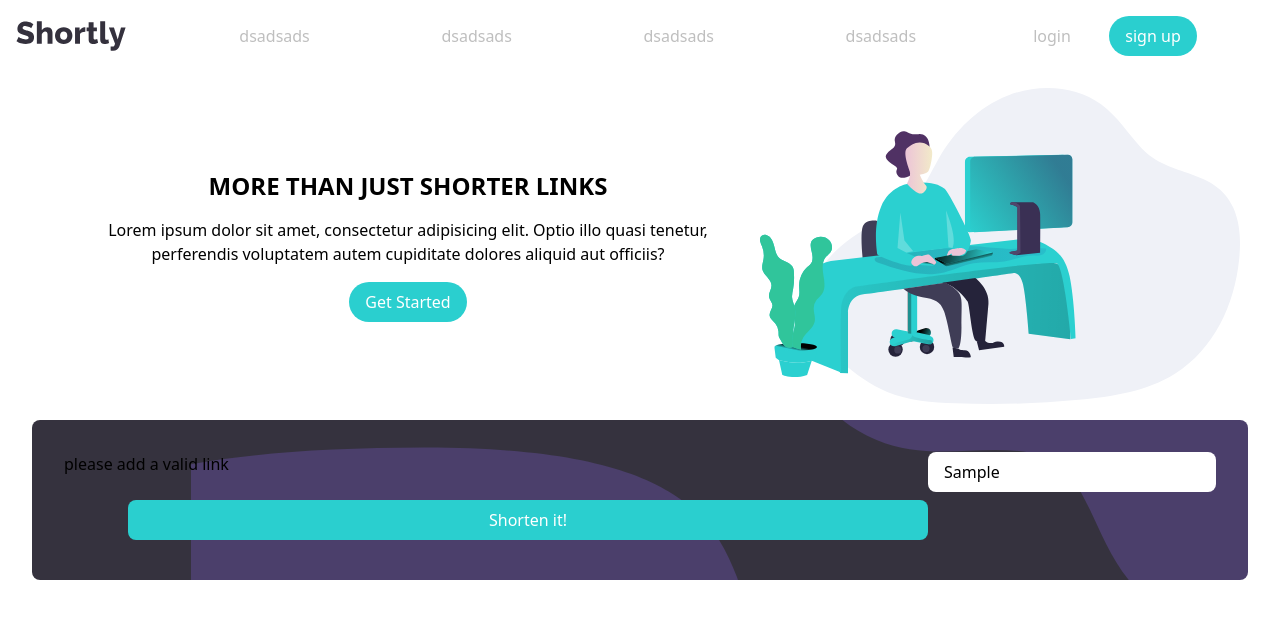
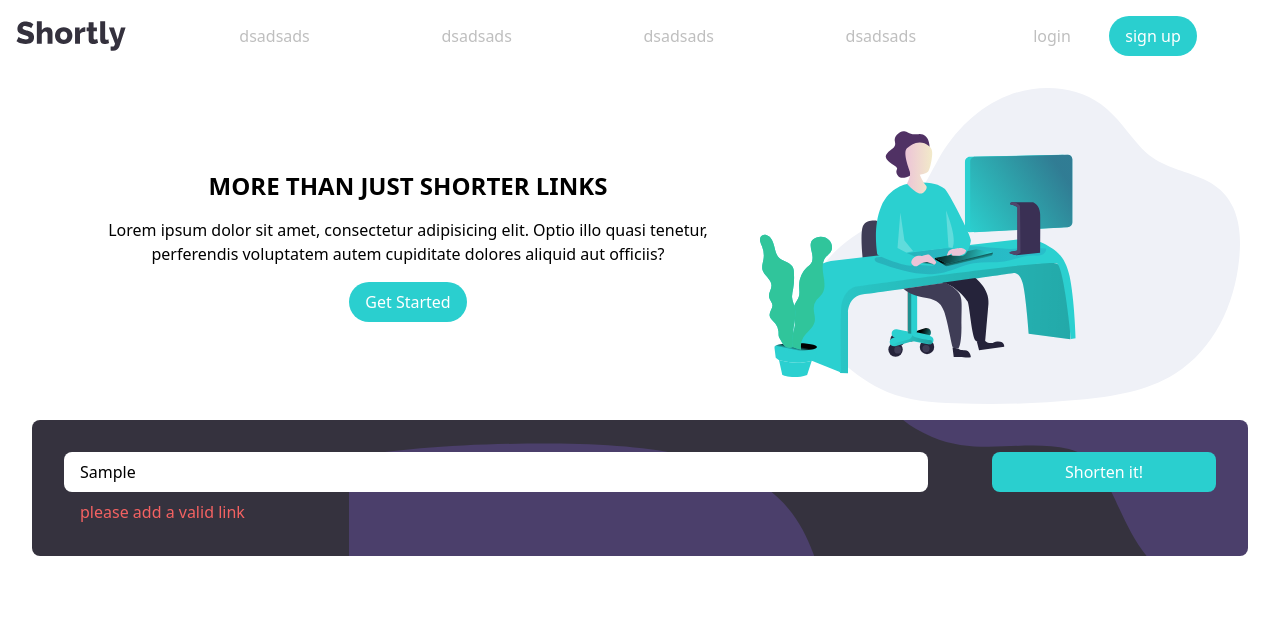
Before and after one commit to Paulorrf/url-shortening, a React (Create React App) app: page / in a window 1280 px wide. Both pictures are taken after typing "Sample" into the empty fields and a click on the button "Shorten it!". Shown: the top 618 px of the page. Built offline with nearby package versions, Linux system fonts and the light colour scheme.

Commit message:
styled error message

```diff
--- a/src/components/LinkShortener/LinkShortener.tsx
+++ b/src/components/LinkShortener/LinkShortener.tsx
@@ -19,7 +19,6 @@ const LinkShortener = () => {
       name="form"
       className="grid w-full grid-cols-1 justify-between rounded-lg bg-darkBlue bg-shorten-mobile bg-contain bg-right bg-no-repeat p-4 md:grid-cols-[3fr_minmax(200px,_1fr)] md:bg-shorten-desktop md:p-8"
     >
-      {error !== "" && <p data-testid="error">{error}</p>}
       <input
         className="mb-2 rounded-lg py-2 pl-4"
         type="text"
@@ -34,6 +33,11 @@ const LinkShortener = () => {
       >
         Shorten it!
       </button>
+      {error !== "" && (
+        <p className="pl-4 text-error" data-testid="error">
+          {error}
+        </p>
+      )}
     </form>
   );
 };
```
